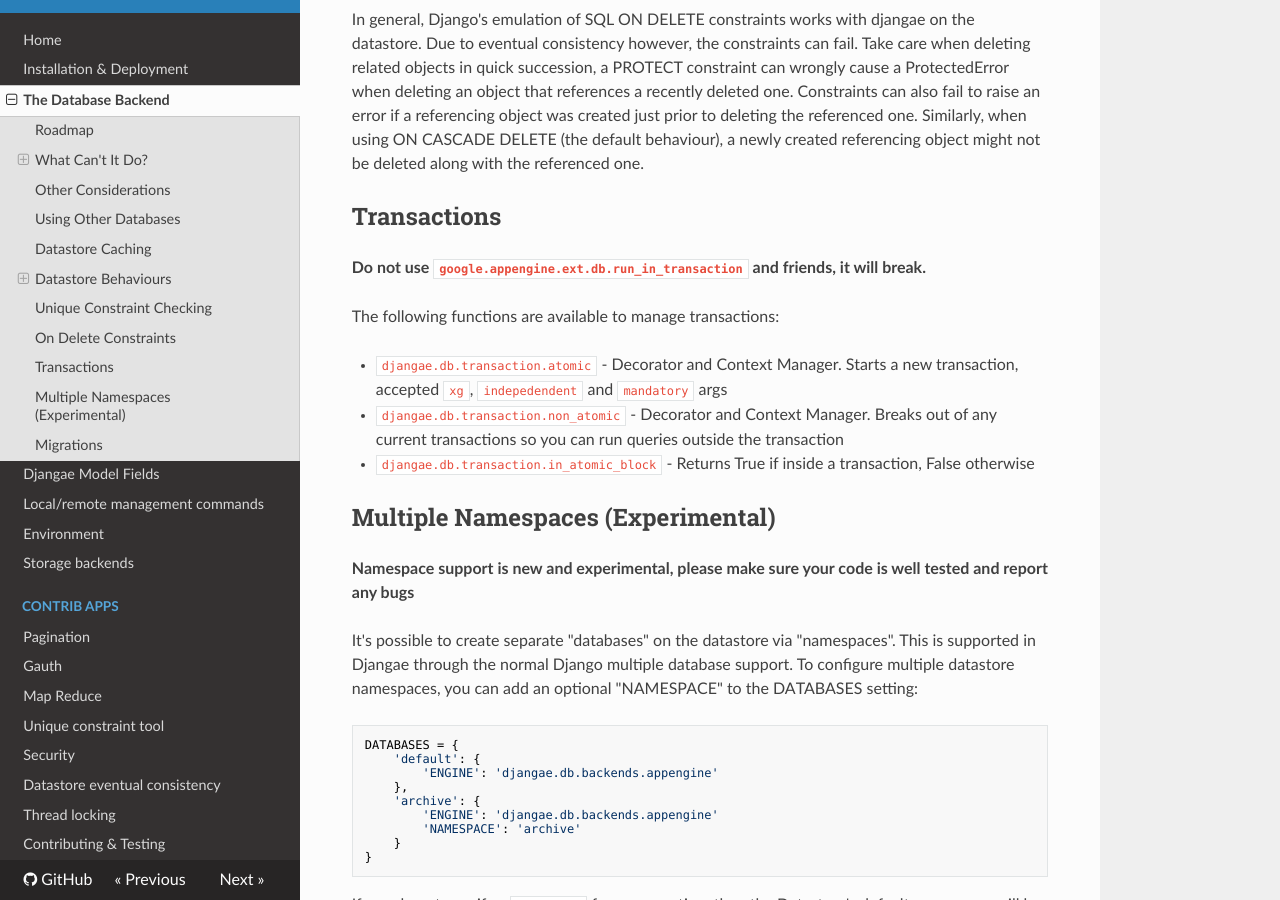
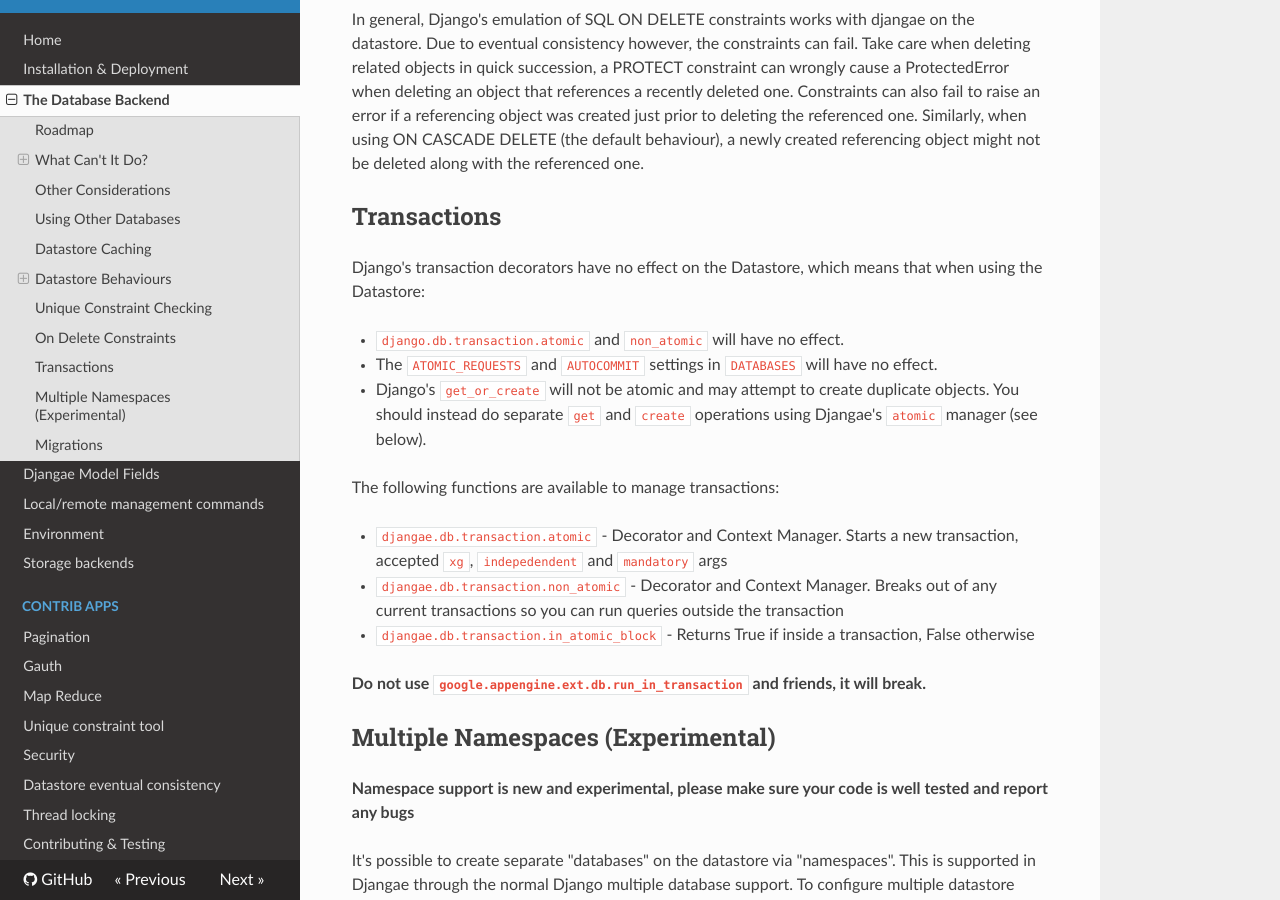
Before and after one commit to wittfabian/djangae, an MkDocs documentation site: the page built from docs/db_backend.md, in a window 1280 px wide and 900 px high, scrolled down 7022 px. Built offline with MkDocs 1.6.1, drawn with Linux system fonts in a browser that asks for light colours; nearby versions of some CDN libraries; old or Windows-style settings are respelled for this version of MkDocs.

Commit message:
Improve documentation about transactions.

```diff
--- a/docs/db_backend.md
+++ b/docs/db_backend.md
@@ -54,6 +54,7 @@ Here is a brief list of hard limitations you may encounter when using the Djanga
 
 There are probably more but the list changes regularly as we improve the datastore backend. If you find another limitation not
 mentioned above please consider sending a documentation PR.
+
 
 ## Other Considerations
 
@@ -226,13 +227,21 @@ In general, Django's emulation of SQL ON DELETE constraints works with djangae o
 
 ## Transactions
 
-**Do not use `google.appengine.ext.db.run_in_transaction` and friends, it will break.**
+Django's transaction decorators have no effect on the Datastore, which means that when using the Datastore:
+
+ - `django.db.transaction.atomic` and `non_atomic` will have no effect.
+ - The `ATOMIC_REQUESTS` and `AUTOCOMMIT` settings in `DATABASES` will have no effect.
+ - Django's `get_or_create` will not be atomic and may attempt to create duplicate objects.  You should instead do separate `get` and `create` operations using Djangae's `atomic` manager (see below).
+
 
 The following functions are available to manage transactions:
 
  - `djangae.db.transaction.atomic` - Decorator and Context Manager. Starts a new transaction, accepted `xg`, `indepedendent` and `mandatory` args
  - `djangae.db.transaction.non_atomic` - Decorator and Context Manager. Breaks out of any current transactions so you can run queries outside the transaction
  - `djangae.db.transaction.in_atomic_block` - Returns True if inside a transaction, False otherwise
+
+  **Do not use `google.appengine.ext.db.run_in_transaction` and friends, it will break.**
+
 
 
 ## Multiple Namespaces (Experimental)
```
